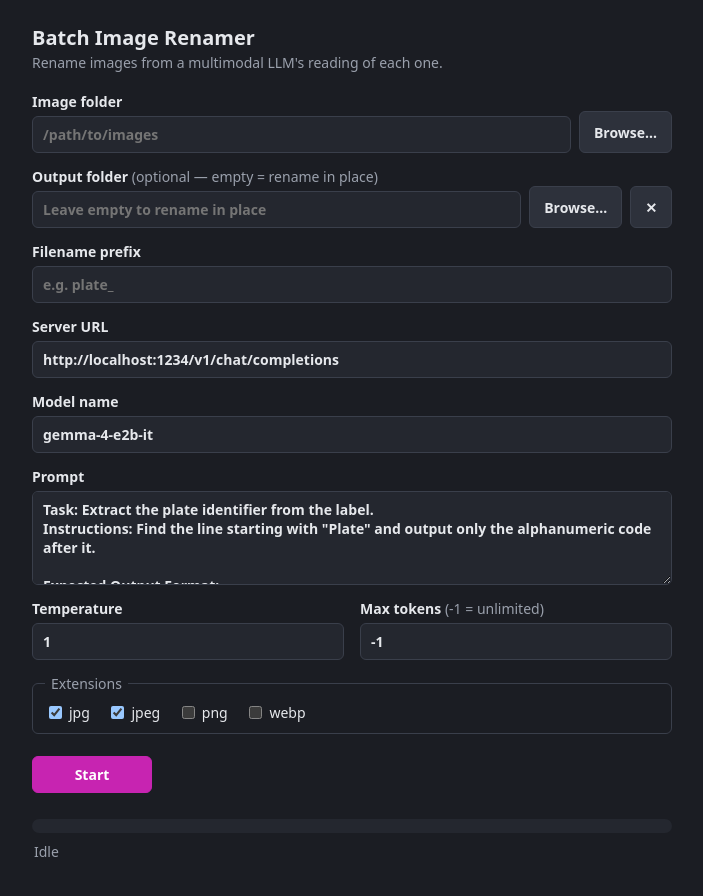
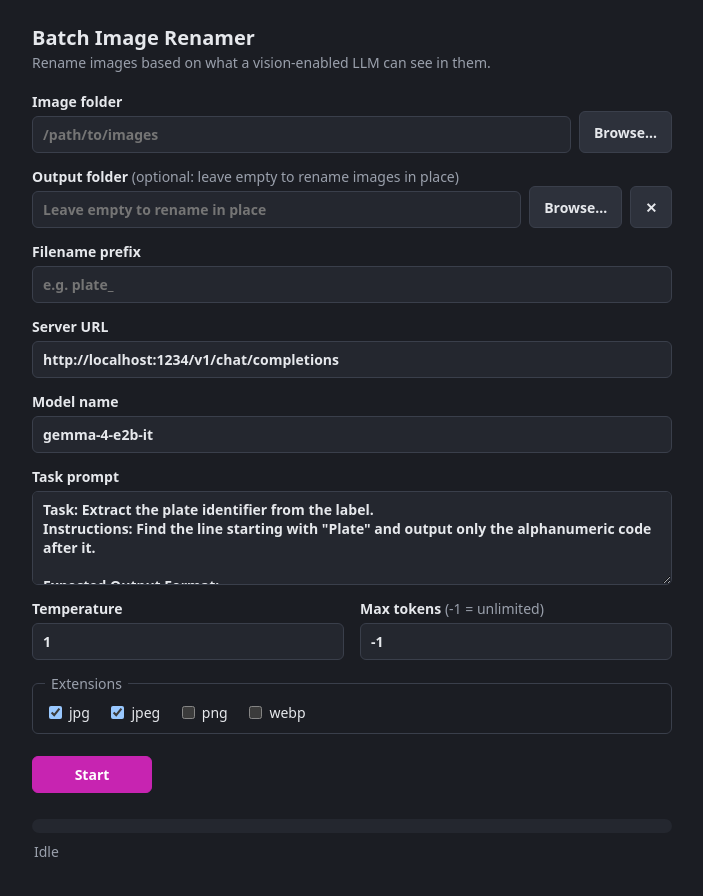
Before and after one commit to appn-anu/batch-image-llm-renamer, a website built with Vite: page index.html in a window 1280 px wide. Shown: the whole page, without its empty margins (288-991 px from the left). Built offline with nearby package versions, Linux system fonts and the light colour scheme.

Commit message:
more descriptive field descriptions

```diff
--- a/index.html
+++ b/index.html
@@ -8,7 +8,7 @@
   <body>
     <main class="app">
       <h1>Batch Image Renamer</h1>
-      <p class="subtitle">Rename images from a multimodal LLM's reading of each one.</p>
+      <p class="subtitle">Rename images based on what a vision-enabled LLM can see in them.</p>
 
       <form id="config-form" autocomplete="off">
         <fieldset id="config-fieldset">
@@ -21,7 +21,7 @@
           </label>
 
           <label>
-            Output folder <span class="hint">(optional — empty = rename in place)</span>
+            Output folder <span class="hint">(optional: leave empty to rename images in place)</span>
             <div class="path-row">
               <input type="text" id="output_folder" placeholder="Leave empty to rename in place" />
               <button type="button" class="browse" data-target="output_folder">Browse…</button>
@@ -45,7 +45,7 @@
           </label>
 
           <label>
-            Prompt
+            Task prompt
             <textarea id="prompt" rows="4"></textarea>
           </label>
 
```
